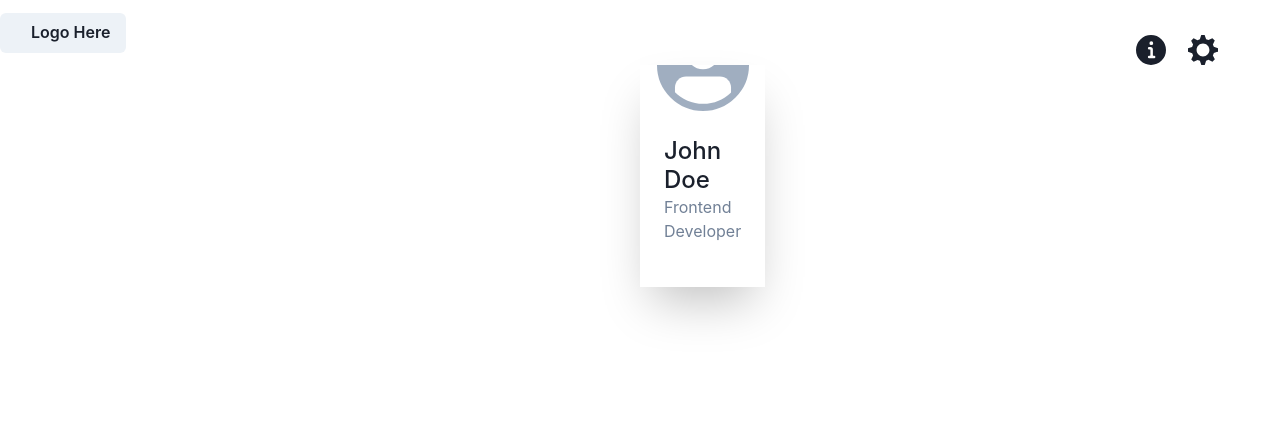
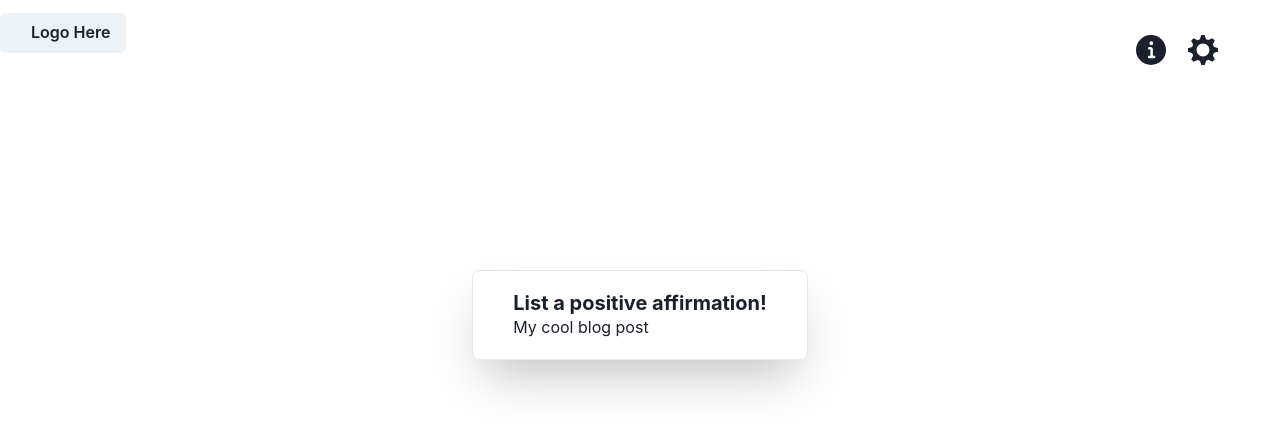
Before and after one commit to DakshChan/Smile, a Next.js app: page /Affirmation in a window 1280 px wide. Shown: the top 432 px of the page. Built offline with nearby package versions, Linux system fonts and the light colour scheme.

Commit message:
add changes

```diff
--- a/Components/AffirmationsCard/Card.js
+++ /dev/null
@@ -1,57 +0,0 @@
-import {Input} from '@chakra-ui/react'
-import {useState} from "react";
-import {
-    Heading,
-    Avatar,
-    Box,
-    Center,
-    Image,
-    Flex,
-    Text,
-    Stack,
-    Button,
-    useColorModeValue,
-    HStack
-} from '@chakra-ui/react';
-
-
-export default function Card(props) {
-
-    const [firstAffirm, setFirstAffirm] = useState('')
-    const [secondAffirm, setSecondAffirm] = useState('')
-    const [thirdAffirm, setThirdAffirm] = useState('')
-
-    return (
-
-                <Box
-                    maxW={'270px'}
-                    w={'full'}
-                    bg={useColorModeValue('white', 'gray.800')}
-                    rounded={'md'}
-                    overflow={'hidden'}>
-                    <Flex justify={'center'} mt={-12}>
-                        <Avatar
-                            size={'xl'}
-                            css={{
-                                border: '2px solid white',
-                            }}
-                        />
-                    </Flex>
-
-                    <Box p={6}>
-                        <Stack spacing={0} align={'center'} mb={5}>
-                            <Heading fontSize={'2xl'} fontWeight={500} fontFamily={'body'}>
-                                John Doe
-                            </Heading>
-                            <Text color={'gray.500'}>Frontend Developer</Text>
-                        </Stack>
-
-                        <Stack direction={'row'} justify={'center'} spacing={6}>
-
-                        </Stack>
-
-                    </Box>
-                </Box>
-
-    )
-}
--- a/pages/Affirmation.js
+++ b/pages/Affirmation.js
@@ -1,22 +1,20 @@
-import Card from '../Components/AffirmationsCard/Card';
-import {Button, ButtonGroup, Flex, Spacer, Center, Box} from "@chakra-ui/react";
-import {InfoIcon, SettingsIcon} from "@chakra-ui/icons";
 
-export default function Affirmation(){
-    return (
-   <Center>
-       <Box position={'relative'}>
-           <Box
-               position="absolute"
-               top="50%"
-               left="50%"
-               transform="translateY(-50%, -50%)"
-               boxShadow={'2xl'}
-           >
-               <Card/>
-           </Box>
-       </Box>
+import { Center, Box, Heading, Text } from "@chakra-ui/react";
 
-   </Center>
-    )
+
+const Card = () =>  ( <Box maxW="sm" borderWidth="1px" borderRadius="lg" overflow="hidden" boxShadow={"2xl"}>
+      <Box m="5">
+        <Heading m="5" mb="0" as="h4" size="md">
+          List a positive affirmation!
+        </Heading>
+        <Text m="5" mt="0">
+          My cool blog post
+        </Text>
+      </Box>
+    </Box>);
+export default function affirmation(){
+
+    return <Center h='500'>
+        <Card />
+    </Center>
 }
```
Also changed, not shown: pages/index.js (+0 -9 lines), 1 other file (tests, documents, lock files or other folders).
